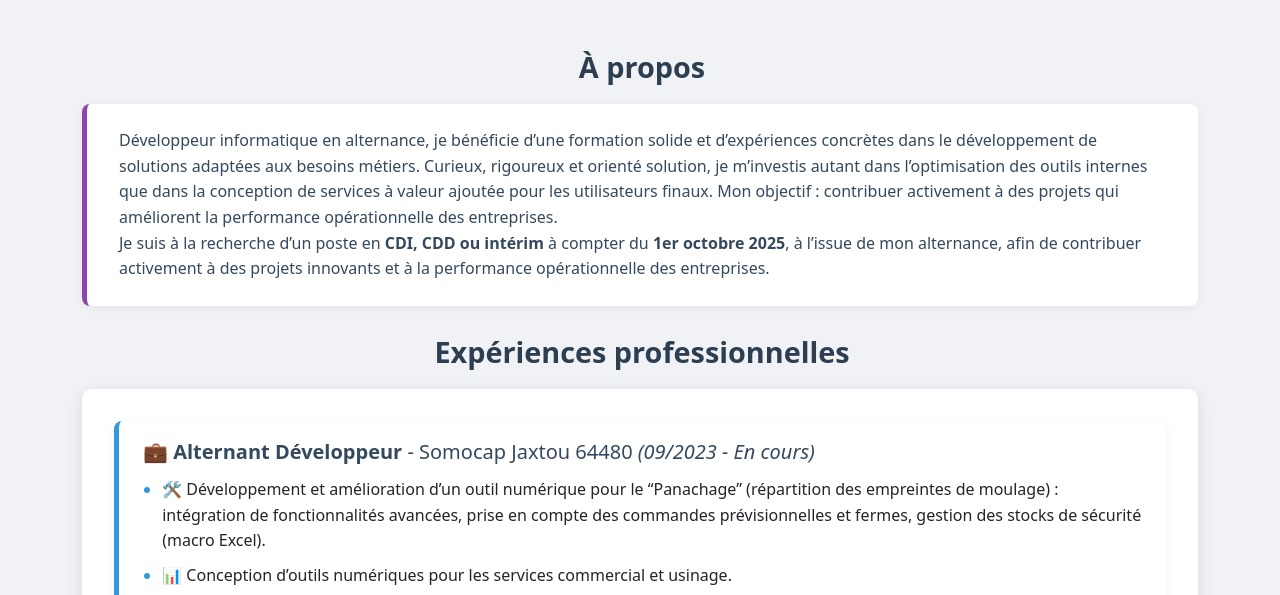
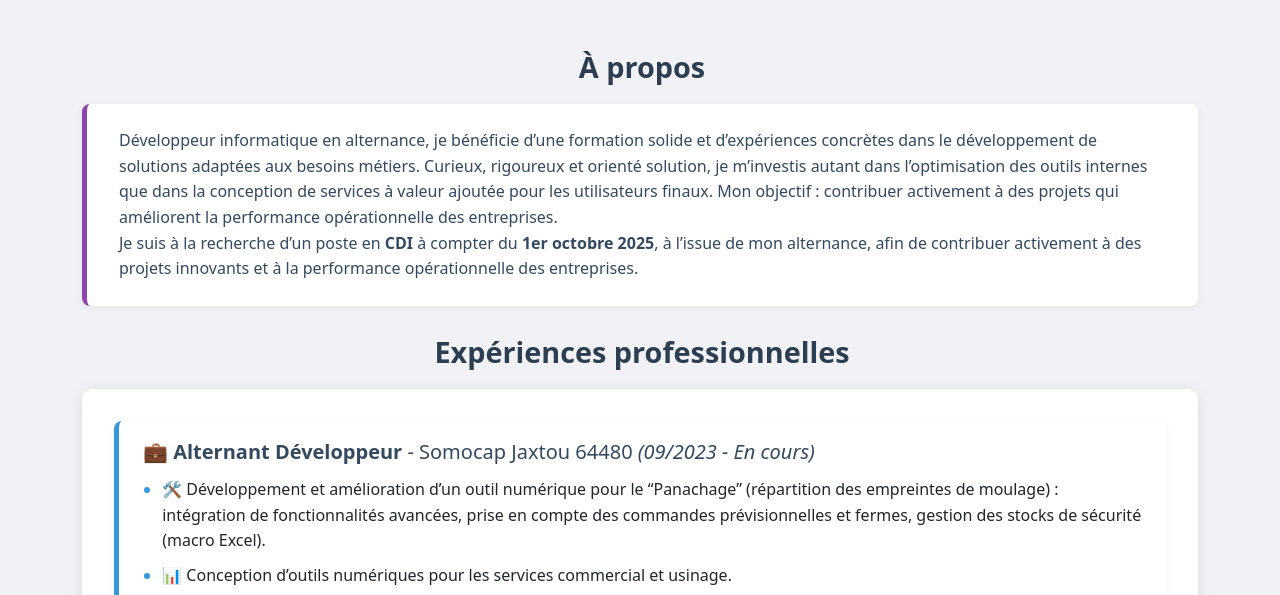
Before and after one commit to Ashraf-Aj-S/ashraf-aj-s.github.io, a plain HTML site: page index.html in a window 1280 px wide. Shown: the part 193-788 px from the top of the page. Drawn offline with nearby package versions, Linux system fonts and the light colour scheme.

Commit message:
Modification dans le texte

```diff
--- a/index.html
+++ b/index.html
@@ -37,7 +37,7 @@
 					ajoutée pour les utilisateurs finaux. Mon objectif : contribuer activement à des projets qui
 					améliorent
 					la performance opérationnelle des entreprises.<br>
-					Je suis à la recherche d’un poste en <strong>CDI, CDD ou intérim</strong> à compter du <strong>1er octobre 2025</strong>,
+					Je suis à la recherche d’un poste en <strong>CDI</strong> à compter du <strong>1er octobre 2025</strong>,
 					à l’issue de mon alternance, afin de contribuer activement à des projets innovants et à la performance
 					opérationnelle des entreprises.
 				</p>
```
